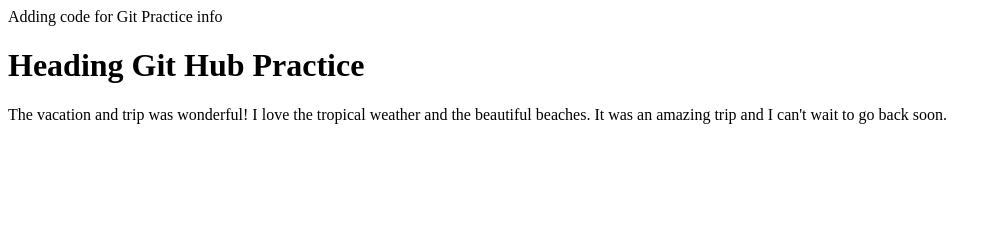
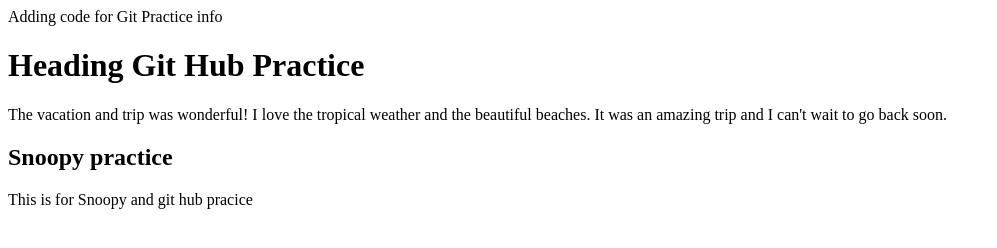
Before and after one commit to Edington12/GitPractice, a plain HTML site: page index.html in a window 1280 px wide. Shown: the whole page, without its empty margins (0-997 px from the left). Drawn offline with Linux system fonts and the light colour scheme.

Commit message:
I added some snoopy information into my code for practice

```diff
--- a/index.html
+++ b/index.html
@@ -15,6 +15,17 @@
     <h1>Heading Git Hub Practice</h2>
     <p>The vacation and trip was wonderful!  I love the tropical weather and the beautiful beaches.  It was an amazing trip and I can't wait to go back soon.</p>
 
+    </div>
+
+    <div id="Snoopy theme">
+        <h2>Snoopy practice</h2>
+        <p>This is for Snoopy and git hub pracice</p>
+
+
+    </div>
+
+
+
 
 
 
```
